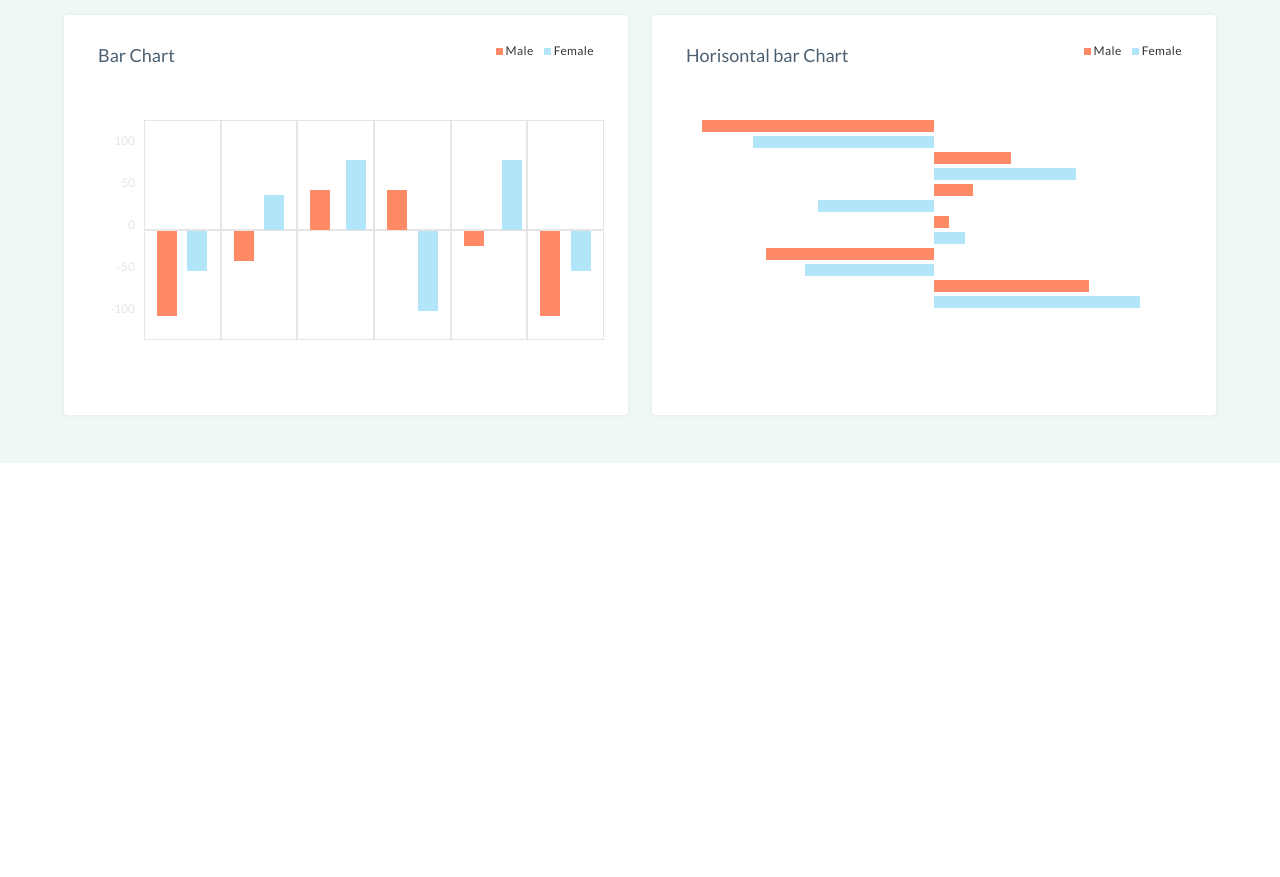
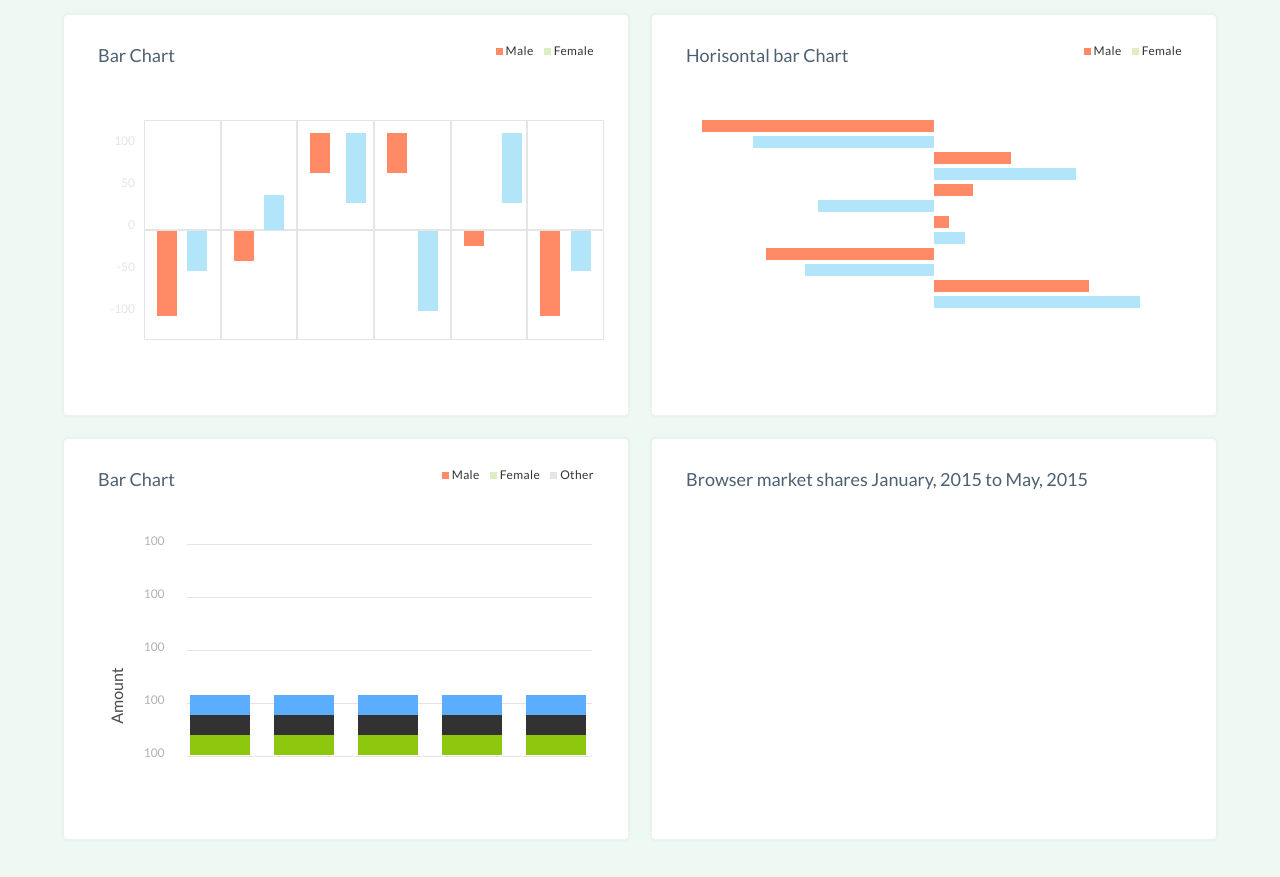
Before and after one commit to anwar254/Chart2, a plain HTML site: page index.html in a window 1280 px wide. Shown: the part 229-1106 px from the top of the page. Before the commit the page ends 800 px from the top, so only its background shows below. Drawn offline with Linux system fonts and the light colour scheme.

Commit message:
added a third graph

```diff
--- a/css/style.css
+++ b/css/style.css
@@ -86,6 +86,9 @@ div.base-card .gender.male::before{
 div.base-card .gender.female::before{
     background: var(--graph-blue);
 }
+div.base-card .gender.female::before{
+    background: #dfeec0;
+}
 .tabled{
     width: 460px;
 }
@@ -112,15 +115,29 @@ div.base-card .gender.female::before{
 .bar:first-child{
     margin-left: 0;
 }
-.tabled .lines{
+.graph{
+    height: 319px;
     position: absolute;
 }
-.tabled .lines .line{
-    width: 100%;
-    height: 25px;
-    border-top: 1px solid rgba(0, 0, 0, 0.1)
+.graph .lines{
+    position: absolute;
 }
-
+.graph .lines .line{
+    width: 405px;
+    height: 53px;
+    border-top: 1px solid rgba(0, 0, 0, 0.1);
+    position: relative;
+}
+.graph .lines .line::before{
+    content: '100';
+    position: absolute;
+    top: -13px;
+    left: -43px;
+    margin-bottom: 53px;
+    font-size: 12px;
+    color: #000;
+    opacity: .3;
+}
 .horizontal .progress-track {
     position: relative;
     width: 100%;
@@ -145,3 +162,17 @@ div.base-card .gender.female::before{
     border-radius: 3px;
     box-shadow: inset 0 0 5px rgba(0,0,0,.2);
   }
+  .bar-box{
+    width: 60px;
+    height: 20px;
+    position: relative;
+    bottom: 0;
+    padding: 10px;
+    background: #323232
+  }
+  .bars-width{
+    width: 418px;
+    top: 151px;
+    position: relative;
+    left: 102px;
+  }
--- a/index.html
+++ b/index.html
@@ -58,14 +58,14 @@
                                         <div class="bar is-pulled-right" style="height: 35px; top: 62px; background-color: #b2e4fa;"></div>
                                     </div>
                                     <div class="column">
-                                            <div class="bar is-pulled-left" style="height: 40px;position: absolute; bottom: 197px; background-color: #ff8a65;"></div>
-                                            <div class="bar is-pulled-left" style="height: 70px; right: 850px; position: absolute; bottom: 197px; background-color: #b2e4fa;"></div>
+                                            <div class="bar is-pulled-left" style="height: 40px;position: absolute; background-color: #ff8a65;"></div>
+                                            <div class="bar is-pulled-left" style="height: 70px; right: 850px; position: absolute; background-color: #b2e4fa;"></div>
                                     </div>
                                     <div class="column">
-                                        <div class="bar is-pulled-left" style="height: 40px;position: absolute; bottom: 197px; background-color: #ff8a65;"></div>
+                                        <div class="bar is-pulled-left" style="height: 40px;position: absolute; background-color: #ff8a65;"></div>
                                     </div>
                                     <div class="column">
-                                        <div class="bar is-pulled-left" style="height: 70px; right: 694px; position: absolute; bottom: 197px; background-color: #b2e4fa;"></div>
+                                        <div class="bar is-pulled-left" style="height: 70px; right: 694px; position: absolute; background-color: #b2e4fa;"></div>
                                     </div>
                                     <div class="column"></div>
                                 </div>
@@ -258,6 +258,80 @@
                         </div>
                     </div>
                 </div>
+                <div class="columns">
+                    <div class="column">
+                        <div class="base-card">
+                            <div class="header card-container">
+                                <div class="columns is-marginless is-mobile">
+                                    <div class="column">
+                                        <div class="card-title">
+                                            <h1>Bar Chart</h1>
+                                        </div>
+                                    </div>
+                                    <div class="column">
+                                        <div class="right center is-flex card-el is-pulled-right">
+                                            <p class="gender male is-capitalized">Male</p>
+                                            <p class="gender female is-capitalized">female</p>
+                                            <p class="gender other is-capitalized">other</p>
+                                        </div>
+                                    </div>
+                                </div>
+                            </div>
+                            <div class="content card-content">
+                                <div class="graph is-flex">
+                                    <p class="is-text-7 center" style="transform: rotate(-90deg)">Amount</p>
+                                    <div class="lines is-pulled-right" style="position: relative; left: 42px;">
+                                        <div class="line is-flex right"></div>
+                                        <div class="line right"></div>
+                                        <div class="line right"></div>
+                                        <div class="line right"></div>
+                                        <div class="line right"></div>
+                                    </div>
+                                </div>
+                                <div class="columns is-mobile bars-width">
+                                    <div class="column">
+                                        <div class="bar-box top" style="background-color: #5baeff"></div>
+                                        <div class="bar-box center"></div>
+                                        <div class="bar-box bottom" style="background-color: #8ec80e"></div>
+                                    </div>
+                                    <div class="column">
+                                        <div class="bar-box top" style="background-color: #5baeff"></div>
+                                        <div class="bar-box center"></div>
+                                        <div class="bar-box bottom" style="background-color: #8ec80e"></div>
+                                    </div>
+                                    <div class="column">
+                                        <div class="bar-box top" style="background-color: #5baeff"></div>
+                                        <div class="bar-box center"></div>
+                                        <div class="bar-box bottom" style="background-color: #8ec80e"></div>
+                                    </div>
+                                    <div class="column">
+                                        <div class="bar-box top" style="background-color: #5baeff"></div>
+                                        <div class="bar-box center"></div>
+                                        <div class="bar-box bottom" style="background-color: #8ec80e"></div>
+                                    </div>
+                                    <div class="column">
+                                        <div class="bar-box top" style="background-color: #5baeff"></div>
+                                        <div class="bar-box center"></div>
+                                        <div class="bar-box bottom" style="background-color: #8ec80e"></div>
+                                    </div>
+                                </div>
+                            </div>
+                        </div>
+                    </div>
+                    <div class="column">
+                        <div class="base-card">
+                            <div class="header card-container">
+                                <div class="columns is-marginless is-mobile">
+                                    <div class="column">
+                                        <div class="card-title">
+                                            <h1>Browser market shares January, 2015 to May, 2015</h1>
+                                        </div>
+                                    </div>
+                                </div>
+                            </div>
+                        </div>
+                    </div>
+                </div>
             </div>
         </section>
     </div>
```
Also changed, not shown: images/tabled.png (added).
